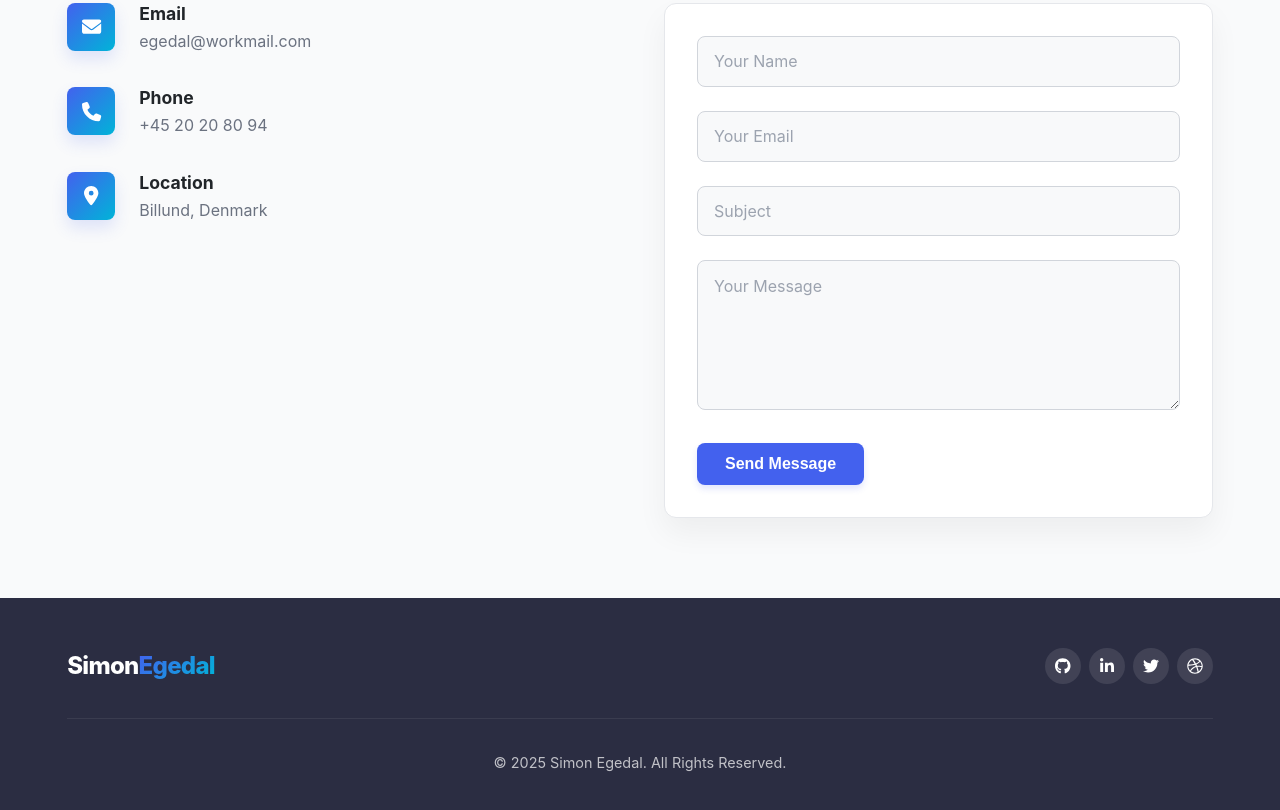
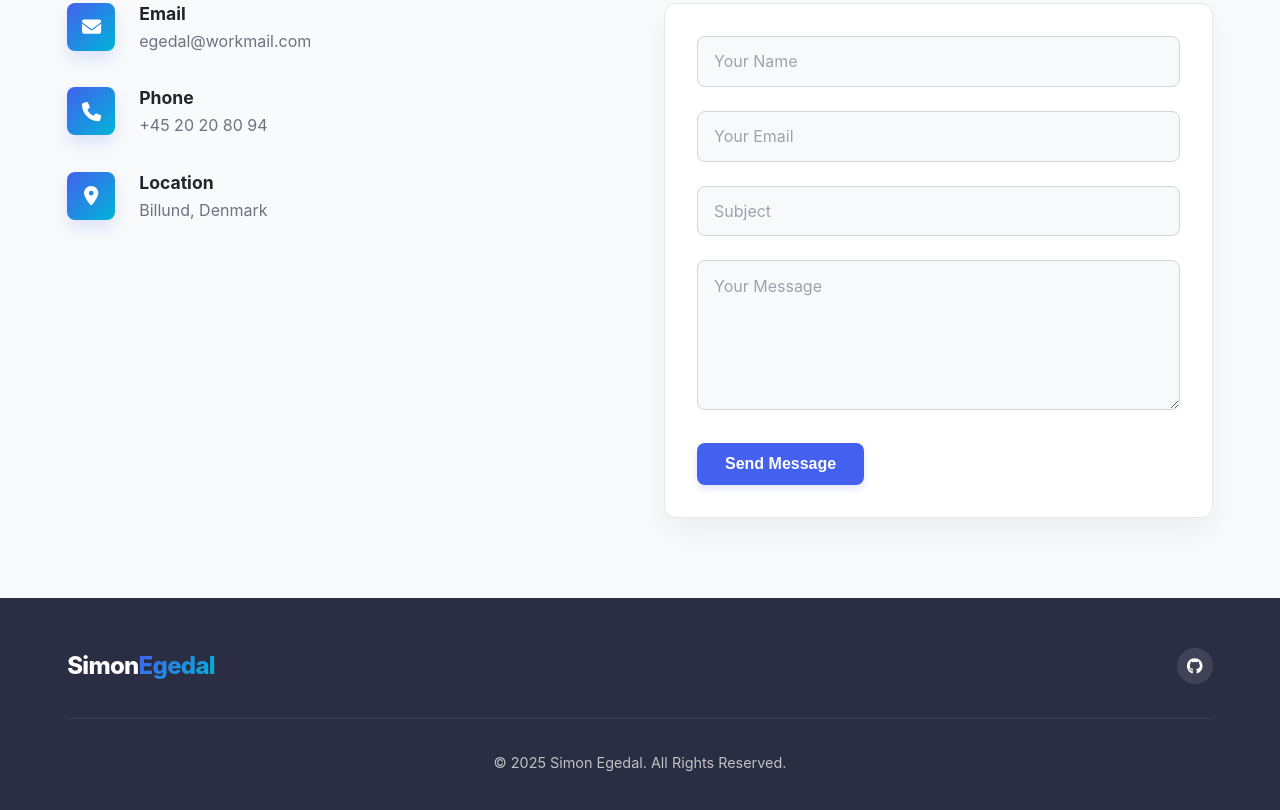
Before and after one commit to simonvegedal/Portfolio, a plain HTML site: page index.html in a window 1280 px wide. Shown: the part 3993-4803 px from the top of the page. Drawn offline with Linux system fonts and the light colour scheme.

Commit message:
Update index.html

```diff
--- a/index.html
+++ b/index.html
@@ -256,15 +256,7 @@
                     <a href="https://github.com/simonvegedal" class="social-link">
                         <i class="fab fa-github"></i>
                     </a>
-                    <a href="#" class="social-link">
-                        <i class="fab fa-linkedin-in"></i>
-                    </a>
-                    <a href="#" class="social-link">
-                        <i class="fab fa-twitter"></i>
-                    </a>
-                    <a href="#" class="social-link">
-                        <i class="fab fa-dribbble"></i>
-                    </a>
+
                 </div>
             </div>
             <div class="footer-bottom">
```
